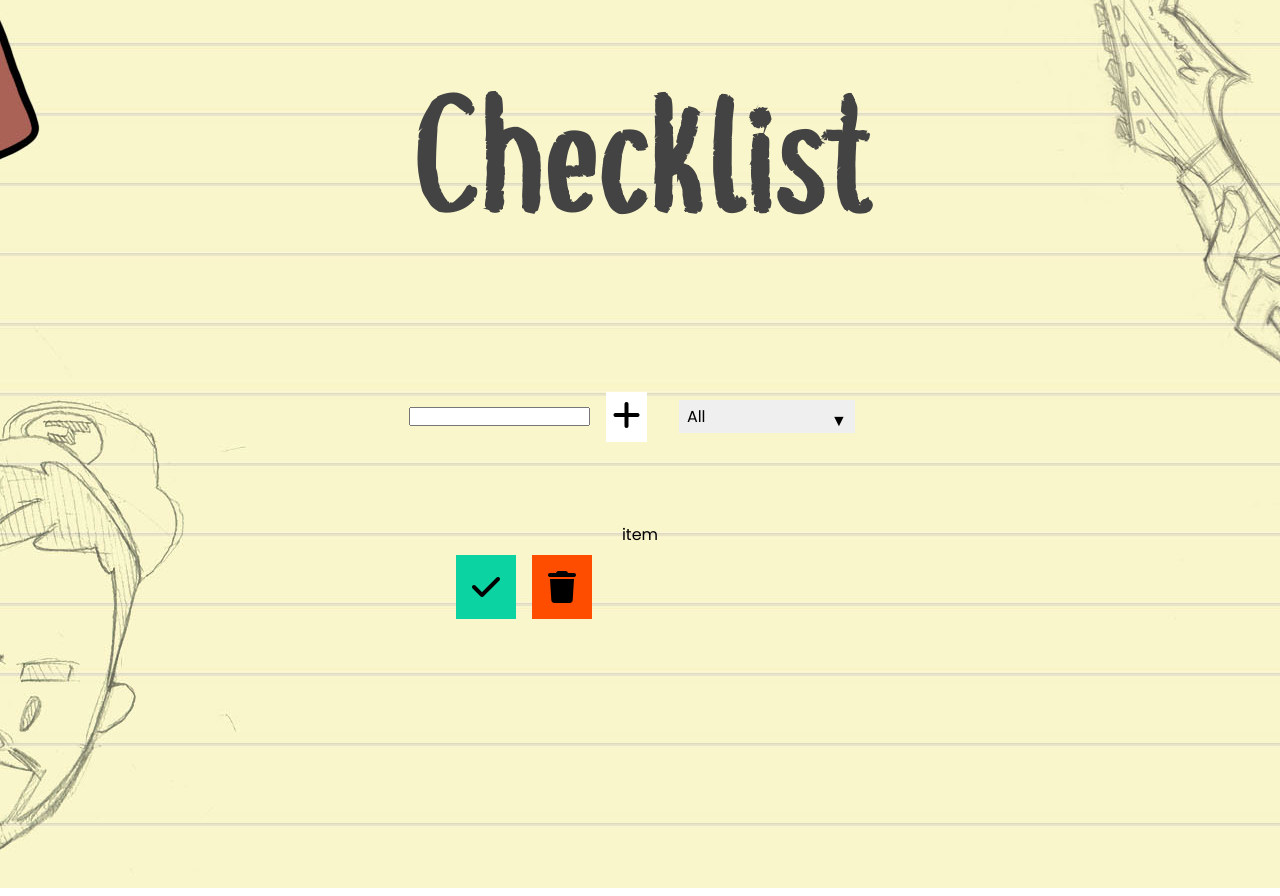
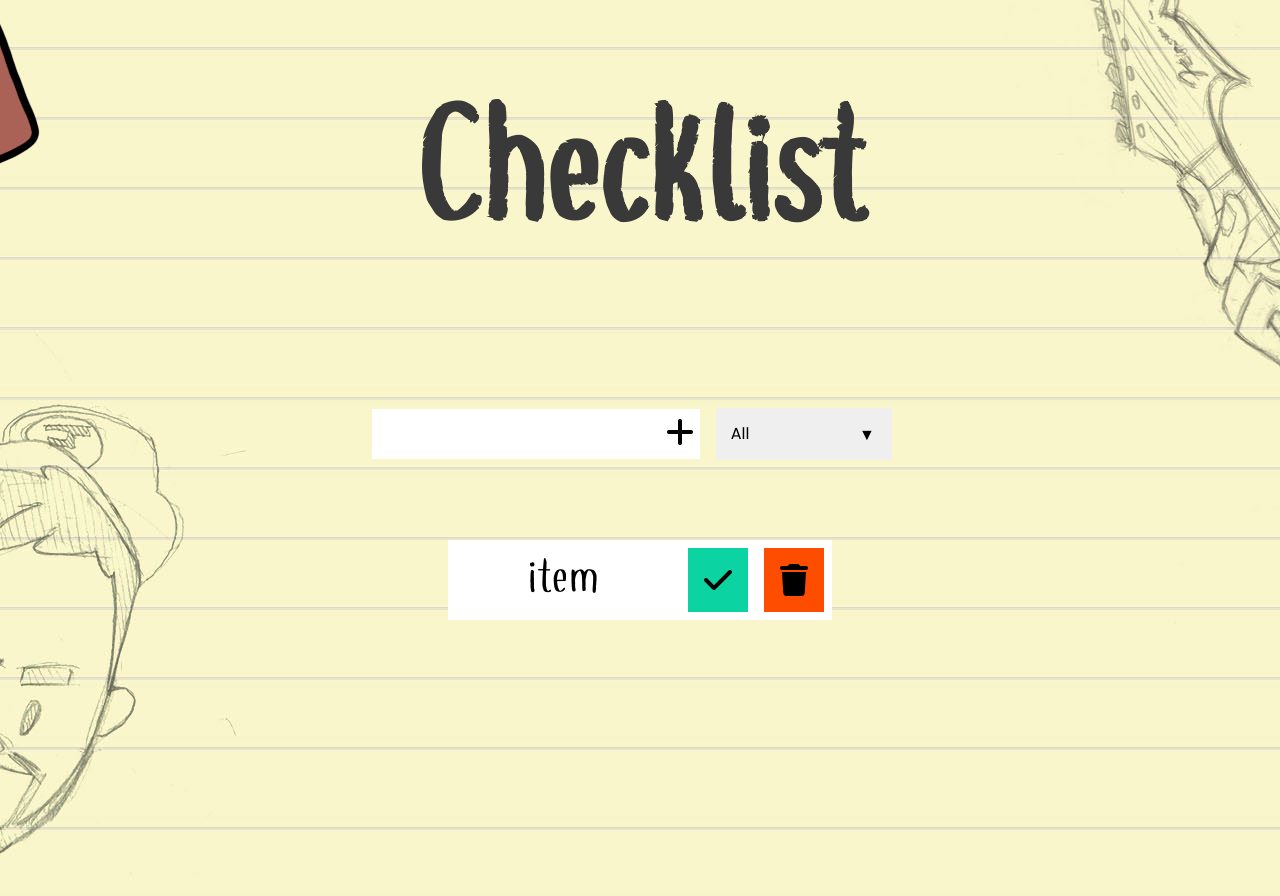
Before and after one commit to JordanBelmont/checklist, a React (Create React App) app: page / in a window 1280 px wide. Built offline with nearby package versions, Linux system fonts and the light colour scheme.

Commit message:
Added style to list items, input bar and fixed positioning in App.css

```diff
--- a/src/App.css
+++ b/src/App.css
@@ -15,32 +15,49 @@ body {
    background-position: center;
    background-repeat: no-repeat;
    background-attachment: fixed;
-   font-family: 'Poppins', sans-serif;
+   font-family: 'coffee&tea', sans-serif;
    min-height: 100vh;
+}
+
+header {
+   font-size: 2rem;
+   margin: 6rem;
+   font-size: 5rem;
+   color: rgb(58, 57, 57);
+}
+
+form {
+   margin: 2rem;
+}
+
+header,
+form {
+   display: flex;
    flex-direction: column;
    justify-content: space-between;
    align-items: center;
 }
 
-header {
-   display: flex;
-   flex-direction: column;
-   justify-content: space-between;
-   align-items: center;
-   font-size: 5rem;
-   margin: 5.5rem;
+form input {
    font-family: 'coffee&tea', sans-serif;
    letter-spacing: 1px;
-   color: rgb(67, 67, 67);
+   margin: 1rem;
+   padding: 0.5rem;
+   font-size: 2rem;
+   border: none;
+   background: white;
+   width: 90%
 }
 
-form {
-   display: flex;
-   flex-direction: row;
-   justify-content: center;
-   margin: 2rem;
-   padding: 2rem;
-   align-items: center;
+.todo-button {
+   padding: 0.4rem;
+   margin: 1rem;
+   font-size: 2rem;
+   border: none;
+   background: white;
+   color: #000000;
+   cursor: pointer;
+   transition: all 0.3s ease;
 }
 
 .todo-container {
@@ -54,26 +71,21 @@ form {
    list-style: none;
 }
 
-.todo-form input {
+.todo {
    font-family: 'coffee&tea', sans-serif;
    letter-spacing: 1px;
-   margin: 0px;
-   padding: 0.5rem;
-   font-size: 2rem;
-   border: none;
+   margin-bottom: 1rem;
    background: white;
-   width: 25%
+   font-size: 3rem;
+   color: black;
+   display: flex;
+   justify-content: space-between;
+   align-items: center;
+   transition: all 1s ease;
 }
 
-.todo-button {
-   padding: 0.4rem;
-   margin: 1rem;
-   font-size: 2rem;
-   border: none;
-   background: white;
-   color: #000000;
-   cursor: pointer;
-   transition: all 0.3s ease;
+.todo li {
+   flex: 1;
 }
 
 .delete-btn,
@@ -95,11 +107,15 @@ form {
    text-align: center;
 }
 
-
 .fa-solid,
 .fa-sort-down {
    pointer-events: none;
    font-size: 2rem;
+}
+
+.completed {
+   text-decoration: line-through;
+   opacity: 0.5;
 }
 
 /*CUSTOM SELECTOR */
@@ -137,3 +153,40 @@ form {
    cursor: pointer;
    pointer-events: none;
 }
+
+/* * IPAD */
+@media only screen and (min-width: 550px) {
+
+   form {
+      padding: 2rem;
+   }
+
+   header,
+   form {
+      flex-direction: row;
+      justify-content: center;
+   }
+
+   form input {
+      font-family: 'coffee&tea', sans-serif;
+      letter-spacing: 1px;
+      margin: 0px;
+      padding: 0.5rem;
+      font-size: 2rem;
+      border: none;
+      background: white;
+      width: 25%
+   }
+
+   .todo-button {
+      margin: 0rem;
+   }
+
+   .todo-select {
+      padding: 0.9rem;
+   }
+
+   .select::after {
+      padding: 1.1rem;
+   }
+}
--- a/src/App.js
+++ b/src/App.js
@@ -21,7 +21,6 @@ function App() {
             todos={todos}
             setTodos={setTodos}
             inputText={inputText}
-
          />
          <TodoList />
       </div>
```
